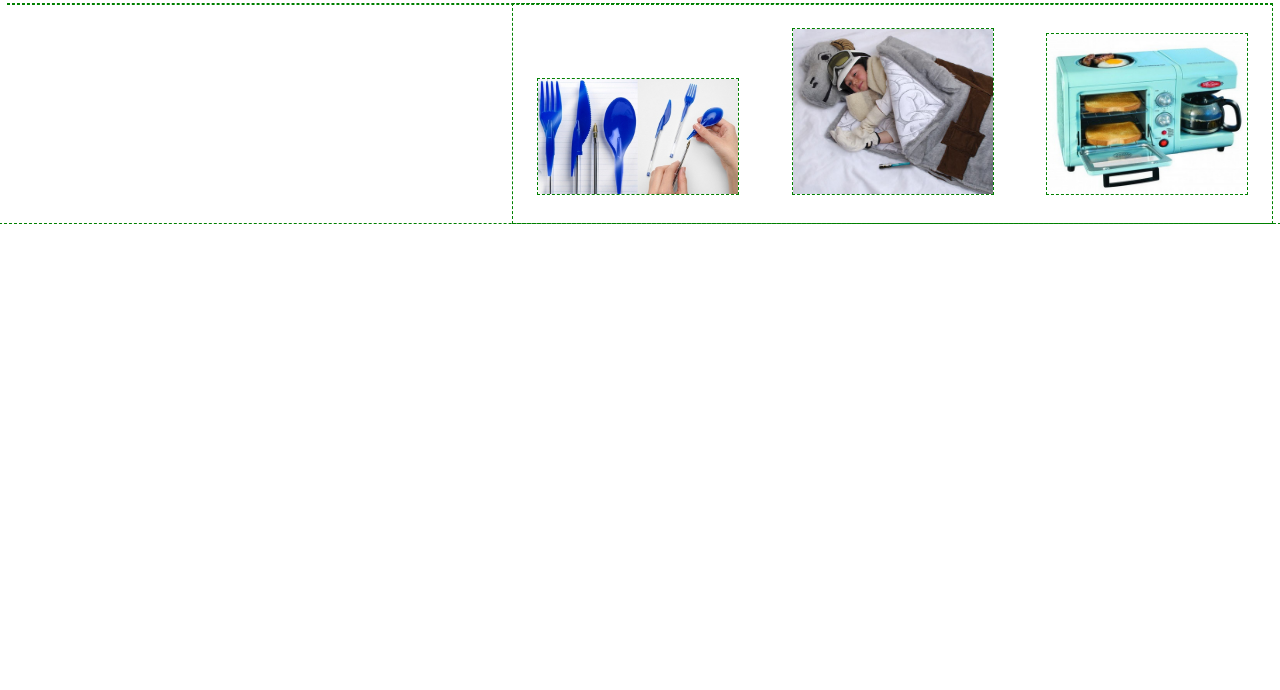
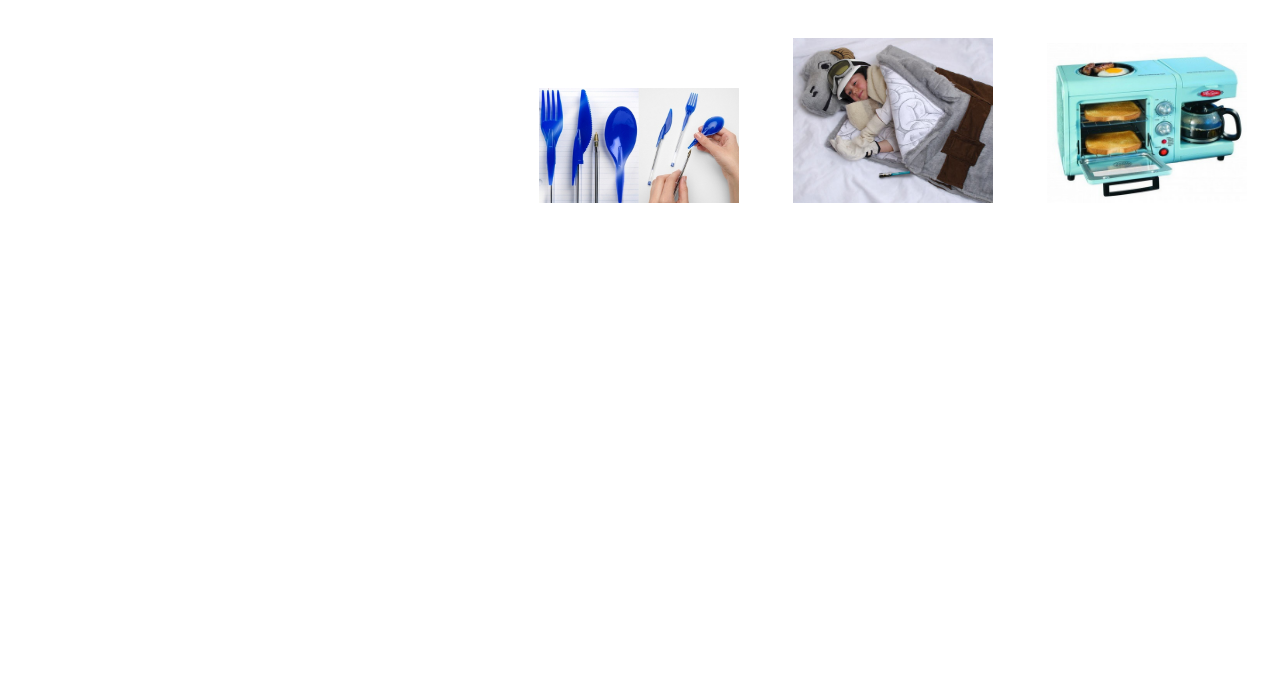
Before and after one commit to dambergn-codefellows/busmall, a plain HTML site: page index.html in a window 1280 px wide. Shown: the part 110-800 px from the top of the page. Drawn offline with Linux system fonts and the light colour scheme.

Commit message:
added custom local font.

```diff
--- a/assets/css/style.css
+++ b/assets/css/style.css
@@ -1,7 +1,11 @@
+@font-face {
+  font-family: 'Roboto-Black';
+  src: url('../fonts/Roboto-Black.ttf') format('truetype'); /* Chrome 4+, Firefox 3.5, Opera 10+, Safari 3—5 */
+}
 * {
   color: salmon;
-  font-family: 'Helvetica';
-  outline: 1px dashed green;
+  font-family: 'Roboto-Black', 'Helvetica';
+  /*outline: 1px dashed green;*/
 }
 
 #image_container{
```
Also changed, not shown: assets/fonts/Apache License.txt (added), assets/fonts/Roboto-Black.ttf (added), assets/fonts/Roboto-BlackItalic.ttf (added), assets/fonts/Roboto-Bold.ttf (added), assets/fonts/Roboto-BoldItalic.ttf (added), assets/fonts/Roboto-Italic.ttf (added), assets/fonts/Roboto-Light.ttf (added), assets/fonts/Roboto-LightItalic.ttf (added), assets/fonts/Roboto-Medium.ttf (added), assets/fonts/Roboto-MediumItalic.ttf (added), assets/fonts/Roboto-Regular.ttf (added), assets/fonts/Roboto-Thin.ttf (added), assets/fonts/Roboto-ThinItalic.ttf (added), assets/fonts/RobotoCondensed-Bold.ttf (added), 5 more files.
